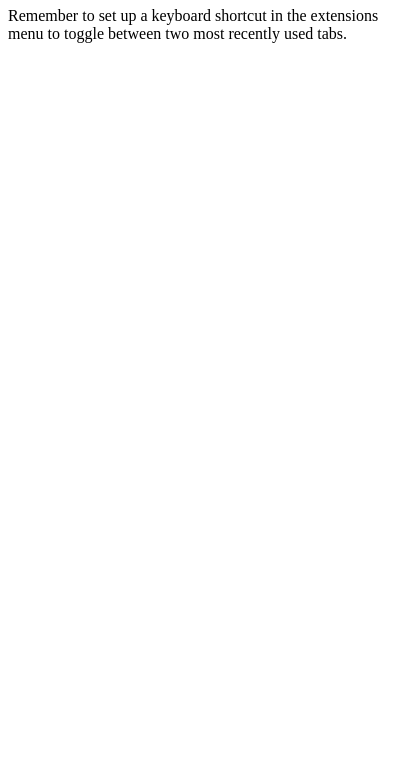
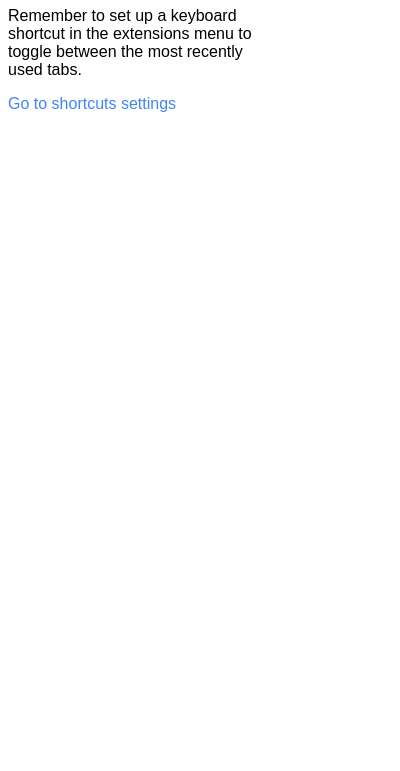
Before and after one commit to dsutton-arista/TabSwitcher, a browser extension: page popup.html in a window 400 px wide. Shown: the part 73-844 px from the top of the page. Drawn offline with Linux system fonts and the light colour scheme.

Commit message:
Improve the user experience configuring extension
If you want to improve the user experience, you can add a link that will redirect them directly to
the Chrome Extensions shortcut setup page. Here's how you can enhance the popup.html:

Now, when users click the "Go to shortcuts settings" link, they will be directed to the Chrome
Extensions shortcut setup page, making it a little more convenient for them.

Note: Remember that for the link to work, users must click it. Chrome will block automatic opening
of settings and special Chrome URLs for security reasons.

```diff
--- a/popup.html
+++ b/popup.html
@@ -1,7 +1,24 @@
 <!DOCTYPE html>
 <html>
+<head>
+    <title>Tab Switcher Popup</title>
+    <style>
+        body {
+            font-family: Arial, sans-serif;
+            width: 250px;  /* You can adjust the width as needed */
+        }
+        a {
+            color: #4285F4;
+            text-decoration: none;
+        }
+        a:hover {
+            text-decoration: underline;
+        }
+    </style>
+</head>
 <body>
-  <h1>Tab Switcher</h1>
-  <p>Remember to set up a keyboard shortcut in the extensions menu to toggle between two most recently used tabs.</p>
+    <h1>Tab Switcher</h1>
+    <p>Remember to set up a keyboard shortcut in the extensions menu to toggle between the most recently used tabs.</p>
+    <a href="chrome://extensions/shortcuts" target="_blank">Go to shortcuts settings</a>
 </body>
 </html>
```
